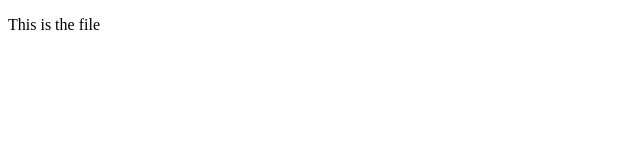
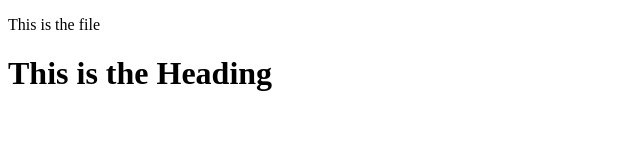
Before and after one commit to Asitkumarbaral/LocalRepo, a plain HTML site: page index.html in a window 1280 px wide. Shown: the whole page, without its empty margins (0-640 px from the left). Drawn offline with Linux system fonts and the light colour scheme.

Commit message:
add New h1

```diff
--- a/index.html
+++ b/index.html
@@ -7,6 +7,7 @@
 </head>
 <body>
    <p>This is the file</p>
+   <h1>This is the Heading</h1>
 
 </body>
 </html>
```
